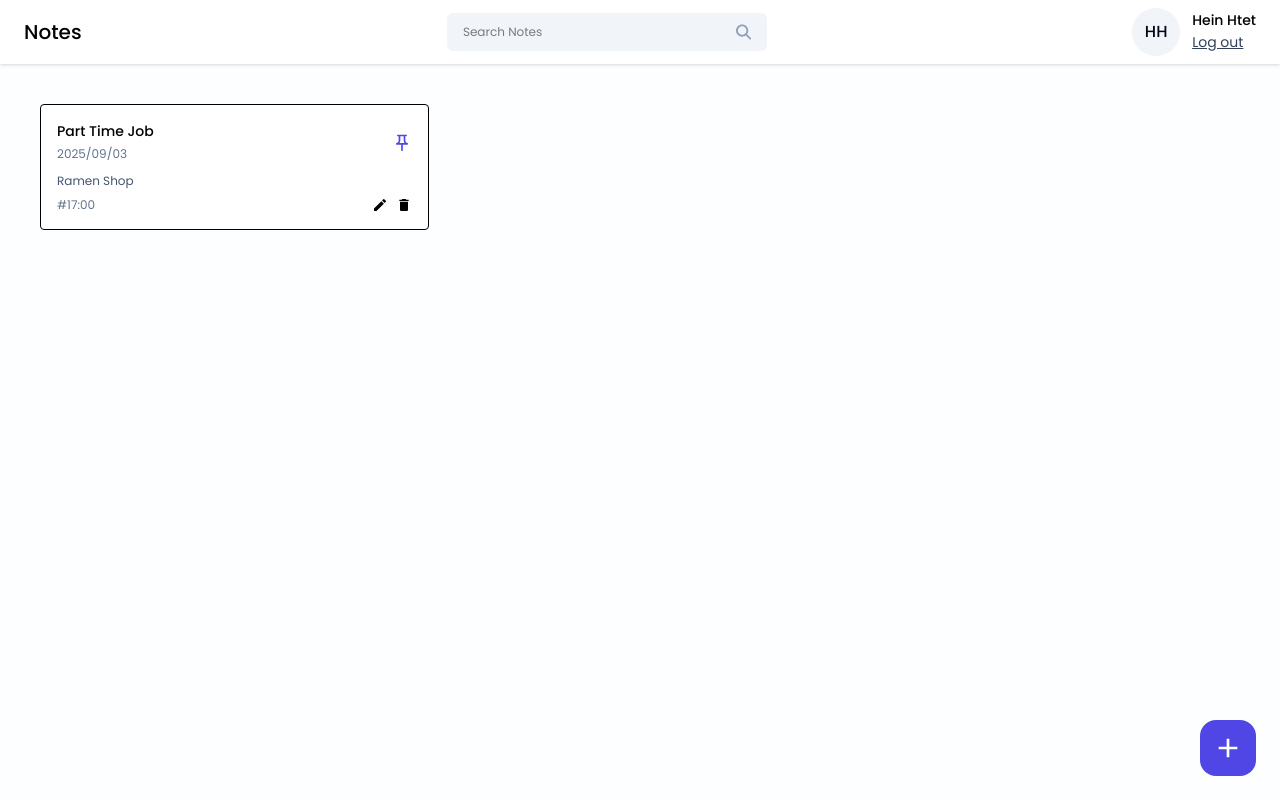
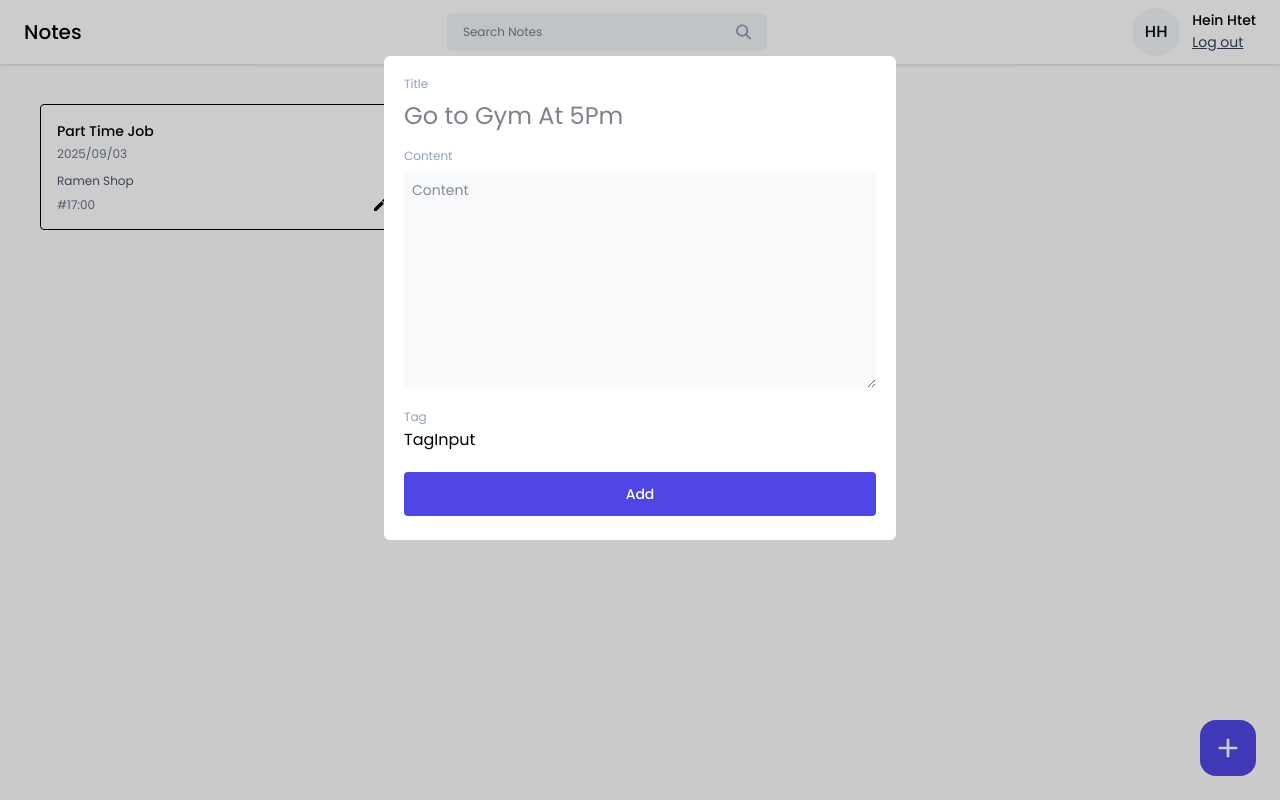
Before and after one commit to solo-leveling/notes, a React (Vite) app in the folder frontend/notes-app/: page /dashboard in a window 1280 px wide. Both pictures are taken after a click on the button 1228 px from the left and 748 px from the top of the page. Built offline with nearby package versions, Linux system fonts and the light colour scheme.

Commit message:
Added AddEditNote

```diff
--- a/frontend/notes-app/package.json
+++ b/frontend/notes-app/package.json
@@ -15,6 +15,8 @@
     "react": "^19.1.1",
     "react-dom": "^19.1.1",
     "react-icons": "^5.5.0",
+    "react-modal": "^3.16.3",
+    "react-model": "^4.3.1",
     "react-router-dom": "^7.8.2",
     "tailwindcss": "^4.1.12"
   },
--- /dev/null
+++ b/frontend/notes-app/src/components/Inputs/TagInput.jsx
@@ -0,0 +1,11 @@
+import React from 'react'
+
+const TagInput = () => {
+    return(
+        <div>
+            TagInput
+        </div >
+    )
+}
+
+export default TagInput
--- a/frontend/notes-app/src/index.css
+++ b/frontend/notes-app/src/index.css
@@ -32,4 +32,8 @@
   .icon-btn{
     @apply text-xl text-slate-300 cursor-pointer hover:text-primary
   }
+
+  .input-label{
+    @apply text-xs text-slate-400
+  }
 }
--- /dev/null
+++ b/frontend/notes-app/src/pages/Home/AddEditNote.jsx
@@ -0,0 +1,29 @@
+import React from 'react'
+import TagInput from '../../components/Inputs/TagInput'
+
+const AddEditNote = () => {
+    return (
+        <div>
+            <div className='flex flex-col gap-2'>
+                <label className='input-label'>Title</label>
+                <input type="text" className='text-2xl text-slate-950 outline-none' placeholder='Go to Gym At 5Pm'/>
+            </div>
+
+            <div className='flex flex-col gap-2 mt-4'>
+                <label className='input-label'>Content</label>
+                <textarea type="text" className='text-sm text-slate-900 outline-none bg-slate-50 p-2 rounded' placeholder='Content' rows={10} />
+            </div>
+
+            <div className='mt-4'>
+                <label className='input-label'>Tag</label>
+                <TagInput />
+            </div>
+
+            <button className='btn-primary font-medium mt-5 p-3' onClick={()=>{}}>
+                Add
+            </button>
+        </div>
+    )
+}
+
+export default AddEditNote
--- a/frontend/notes-app/src/pages/Home/Home.jsx
+++ b/frontend/notes-app/src/pages/Home/Home.jsx
@@ -1,9 +1,17 @@
-import React from 'react'
+import React, { useState } from 'react'
 import Navbar from '../../components/Navbar/Navbar'
 import NoteCard from '../../components/Cards/NoteCard'
 import { MdAdd } from 'react-icons/md'
+import AddEditNote from './AddEditNote'
+import  Modal  from 'react-modal'
 
 const Home = () => {
+    const [openAddEditModal, setAddEditModal] = useState({
+        isShown: false,
+        type: "add",
+        data: null
+    })
+
     return (
         <>
             <Navbar />
@@ -14,9 +22,26 @@
                 />
                 </div>
             </div>
-            <button className='w-14 h-14 flex items-center justify-center rounded-2xl bg-primary hover:bg-blue-600 absolute right-6 bottom-6'>
+            <button className='w-14 h-14 flex items-center justify-center rounded-2xl bg-primary hover:bg-blue-600 absolute right-6 bottom-6'
+                onClick={() => {
+                setAddEditModal({isShown:true, type:"add", data:null})
+            }}>
                 <MdAdd className='text-[32px] text-white'/>
             </button>
+            <Modal
+                isOpen={openAddEditModal.isShown}
+                onRequestClose={() => { }}
+                style={{
+                    overlay :{
+                        backgroundColor : "rgba(0, 0, 0, 0.2)",
+                    }
+                }}
+                contentLabel=""
+                className="w-[40%] max-h-3/4 bg-white rounded-md mx-auto mt-14 p-5 overflow-auto"
+            >
+            <AddEditNote />
+            </Modal>
+
         </>
     )
 }
```
Also changed, not shown: 1 other file (tests, documents, lock files or other folders).
